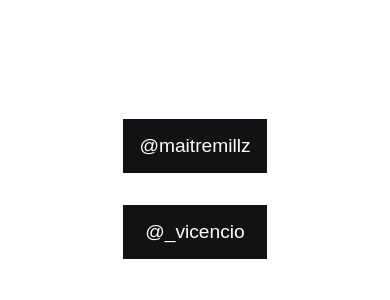
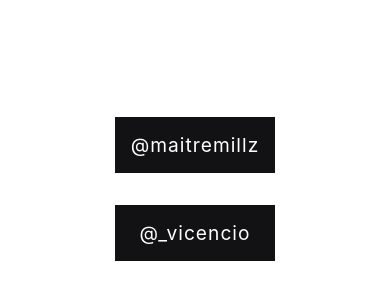
Before and after one commit to eecanada/link-tree-v2, a plain HTML site: page index.html in a window 390 px wide. Shown: the part 248-548 px from the top of the page. Drawn offline with Linux system fonts and the light colour scheme.

Commit message:
responsive

```diff
--- a/style.css
+++ b/style.css
@@ -1,5 +1,5 @@
 body {
-  font-family: sans-serif;
+  font-family:-apple-system, BlinkMacSystemFont, "Segoe UI", Roboto, Helvetica, Arial, sans-serif, "Apple Color Emoji", "Segoe UI Emoji", "Segoe UI Symbol";
   margin: 0;
   padding: 15px;
   background-color: #fff;
@@ -46,6 +46,7 @@
   margin: 2rem 0;
 }
 .link {
+  letter-spacing: 1px;
   padding: 1rem;
   display: block;
   background-color: #121214;
```
